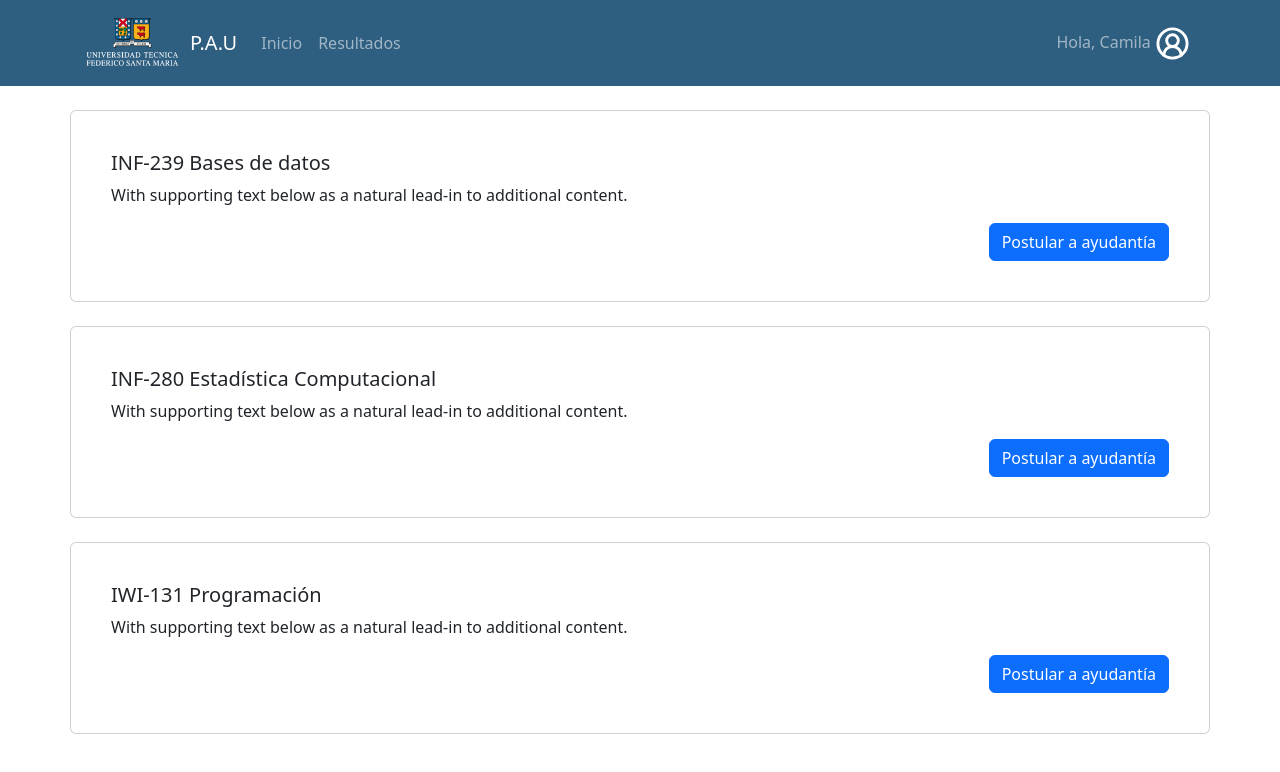
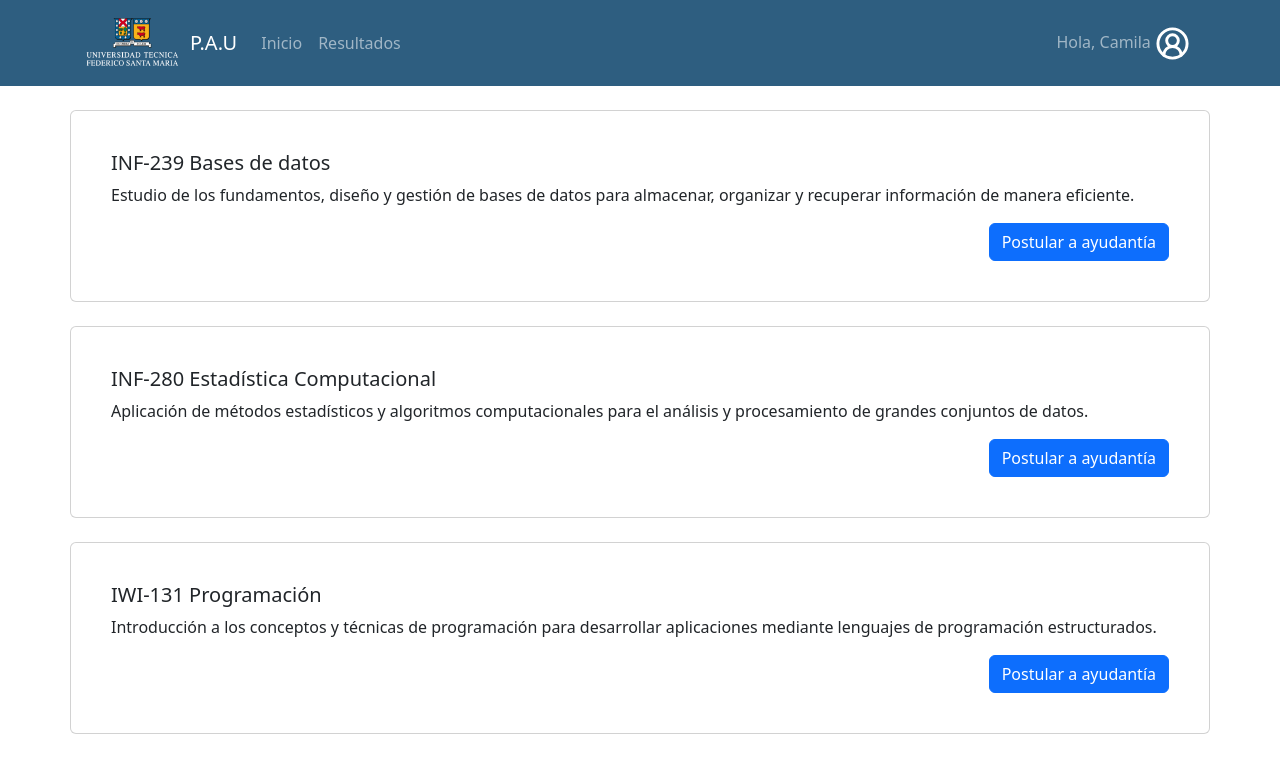
Before and after one commit to kamiskamis/DIU-proyecto, a React (Vite) app: page /informatica in a window 1280 px wide. Shown: the top 772 px of the page. Built offline with nearby package versions, Linux system fonts and the light colour scheme.

Commit message:
Refactor CustomCard components for improved submission handling and code clarity

```diff
--- a/src/pages/Informatica.tsx
+++ b/src/pages/Informatica.tsx
@@ -39,7 +39,11 @@
   return (
     <Card className="container mx-auto px-4 py-4 mt-4">
       {showAlert && (
-                    <Alert variant="success" onClose={() => setShowAlert(false)} dismissible>
+        <Alert
+          variant="success"
+          onClose={() => setShowAlert(false)}
+          dismissible
+        >
           Postulación enviada correctamente.
         </Alert>
       )}
@@ -142,7 +146,7 @@
     <>
       <CustomCard
         title="INF-239 Bases de datos"
-                    text="With supporting text below as a natural lead-in to additional content."
+        text="Estudio de los fundamentos, diseño y gestión de bases de datos para almacenar, organizar y recuperar información de manera eficiente."
         buttonText="Postular a ayudantía"
         description={formatDescription(
           "Ayudante base de datos\n123 horas mensuales, 4 bloques de catedra semanales\nCrear y corregir tareas"
@@ -150,7 +154,7 @@
       />
       <CustomCard
         title="INF-280 Estadística Computacional"
-                    text="With supporting text below as a natural lead-in to additional content."
+        text="Aplicación de métodos estadísticos y algoritmos computacionales para el análisis y procesamiento de grandes conjuntos de datos."
         buttonText="Postular a ayudantía"
         description={formatDescription(
           "Ayudante estadística computacional\n100 horas mensuales, 3 bloques de catedra semanales\nCrear y corregir tareas"
@@ -158,7 +162,7 @@
       />
       <CustomCard
         title="IWI-131 Programación"
-                    text="With supporting text below as a natural lead-in to additional content."
+        text="Introducción a los conceptos y técnicas de programación para desarrollar aplicaciones mediante lenguajes de programación estructurados."
         buttonText="Postular a ayudantía"
         description={formatDescription(
           "Ayudante programación\n150 horas mensuales, 5 bloques de catedra semanales\nCrear y corregir tareas"
```
Lines whose indentation alone changed are shown as unchanged.
